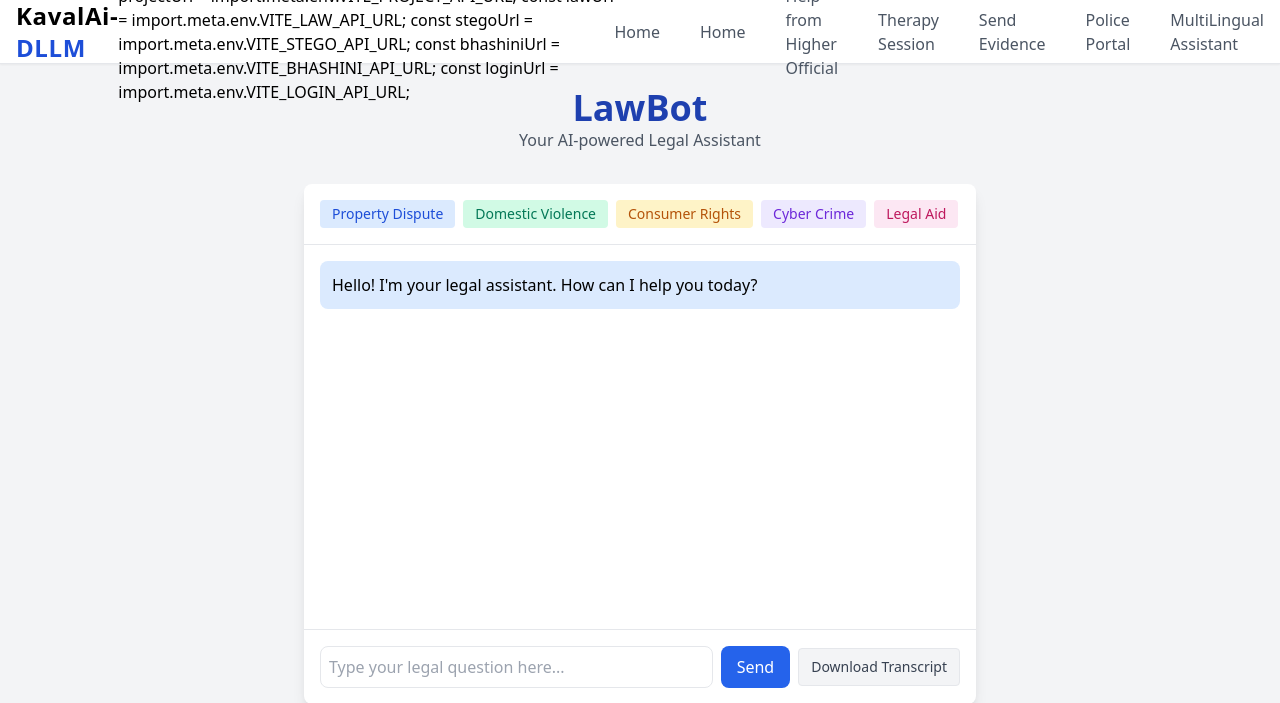
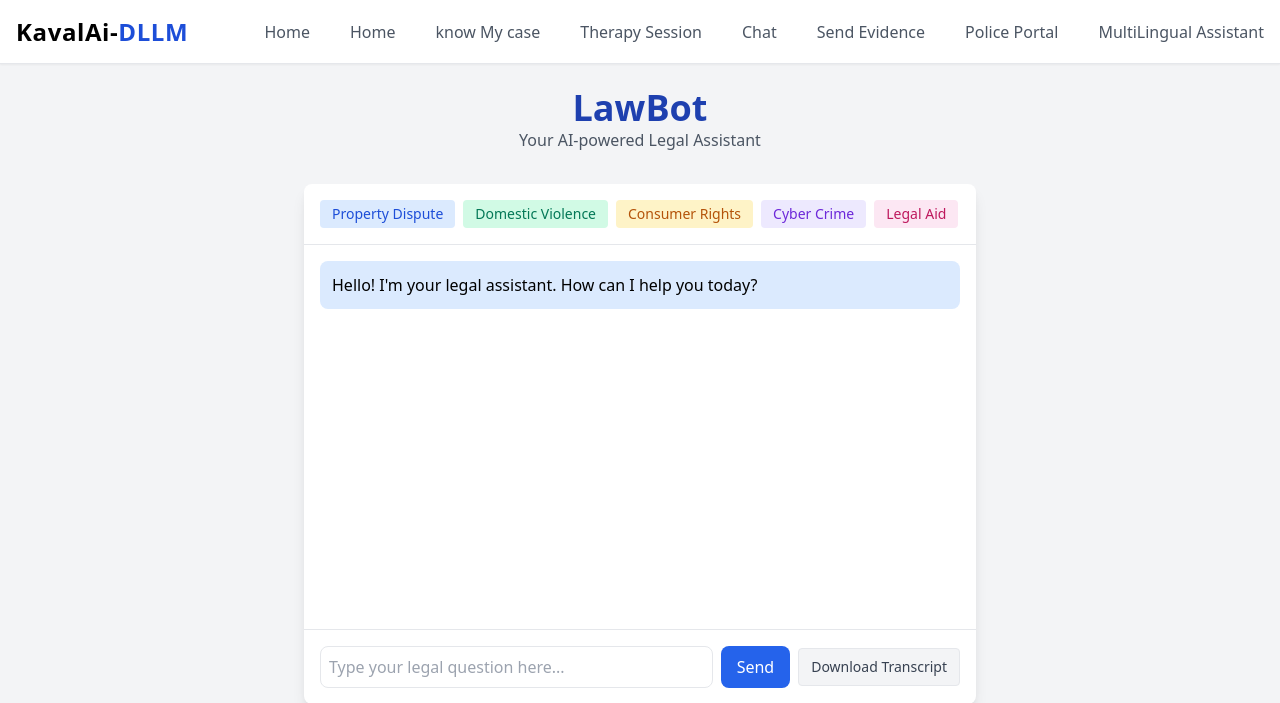
Before and after one commit to S-V-Kartheek/AI-Powered-Legal-Assistance-Tool-Dual-LLM-Architecture-for-Central-State-Laws, a FastAPI app: page / in a window 1280 px wide. Shown: the top 703 px of the page. Run offline with FastAPI, Linux system fonts and the light colour scheme.

Commit message:
Update index.html

```diff
--- a/backend/law/templates/index.html
+++ b/backend/law/templates/index.html
@@ -12,29 +12,25 @@
       <a href="/" class="font-bold text-2xl tracking-wide hover:text-blue-500 transition-colors duration-200">
         KavalAi-<span class="text-blue-700">DLLM</span>
       </a>
- const chatUrl = import.meta.env.VITE_CHAT_API_URL;
-  const projectUrl = import.meta.env.VITE_PROJECT_API_URL;
-  const lawUrl = import.meta.env.VITE_LAW_API_URL;
-  const stegoUrl = import.meta.env.VITE_STEGO_API_URL;
-  const bhashiniUrl = import.meta.env.VITE_BHASHINI_API_URL;
-  const loginUrl = import.meta.env.VITE_LOGIN_API_URL;
+
       <div class="flex items-center justify-center gap-10 font-medium text-gray-600">
         <a href="/" class="hover:text-blue-700 transition-colors duration-200">Home</a>
         {% if user and user.role == 'police' %}
           <a href="http://localhost:5174" class="hover:text-blue-700 transition-colors duration-200">Home</a>
-          <a url=chatUrl class="hover:text-blue-700 transition-colors duration-200">Help from Higher Official</a>
-          <a href="http://localhost:8000" class="hover:text-blue-700 transition-colors duration-200">FIR Assistant</a>
-          <a href="http://localhost:5176" class="hover:text-blue-700 transition-colors duration-200">Police Portal</a>
-          <a href="http://localhost:3002" class="hover:text-blue-700 transition-colors duration-200">Send Evidence</a>
+          <a href="https://chatroom-nkdd.onrender.com" class="hover:text-blue-700 transition-colors duration-200">Help from Higher Official</a>
+          <a href="https://law-backend-sfjs.onrender.com/" class="hover:text-blue-700 transition-colors duration-200">FIR Assistant</a>
+          <a href="https://project-backend-p73p.onrender.com" class="hover:text-blue-700 transition-colors duration-200">Police Portal</a>
+          <a href="https://ai-powered-legal-assistance-tool-dual-70lt.onrender.com" class="hover:text-blue-700 transition-colors duration-200">Send Evidence</a>
           <a href="http://localhost:5174/therapy-bot" class="hover:text-blue-700 transition-colors duration-200">Therapy Session</a>
-          <a href="http://localhost:9000/" class="hover:text-blue-700 transition-colors duration-200">multilingual Assistance</a>
+          <a href="https://bhashinillm-backend.onrender.com" class="hover:text-blue-700 transition-colors duration-200">multilingual Assistance</a>
         {% else %}
          <a href="http://localhost:5174" class="hover:text-blue-700 transition-colors duration-200">Home</a>
-         <a href="http://localhost:5003" class="hover:text-blue-700 transition-colors duration-200">Help from Higher Official</a>
+         <a href="https://chatroom-nkdd.onrender.com" class="hover:text-blue-700 transition-colors duration-200">know My case</a>
           <a href="http://localhost:5174/therapy-bot" class="hover:text-blue-700 transition-colors duration-200">Therapy Session</a>
-          <a href="http://localhost:3002" class="hover:text-blue-700 transition-colors duration-200">Send Evidence</a>
-          <a href="http://localhost:5176/" class="hover:text-blue-700 transition-colors duration-200">Police Portal</a>
-          <a href="http://localhost:9000/" class="hover:text-blue-700 transition-colors duration-200">MultiLingual Assistant</a>
+            <a href="https://chatroom-nkdd.onrender.com" class="hover:text-blue-700 transition-colors duration-200">Chat</a>
+          <a href="https://ai-powered-legal-assistance-tool-dual-70lt.onrender.com" class="hover:text-blue-700 transition-colors duration-200">Send Evidence</a>
+          <a href="https://project-backend-p73p.onrender.com" class="hover:text-blue-700 transition-colors duration-200">Police Portal</a>
+          <a href="https://bhashinillm-backend.onrender.com" class="hover:text-blue-700 transition-colors duration-200">MultiLingual Assistant</a>
         {% endif %}
       </div>
     </nav>
```
